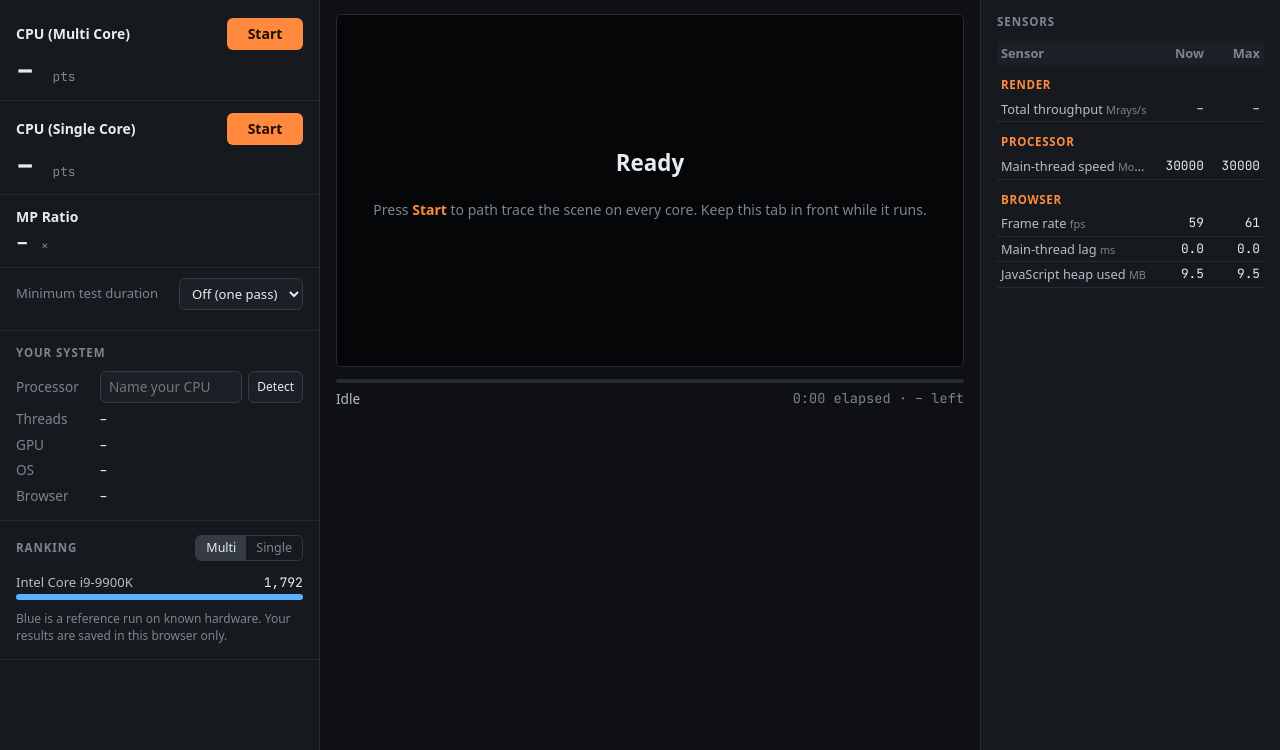
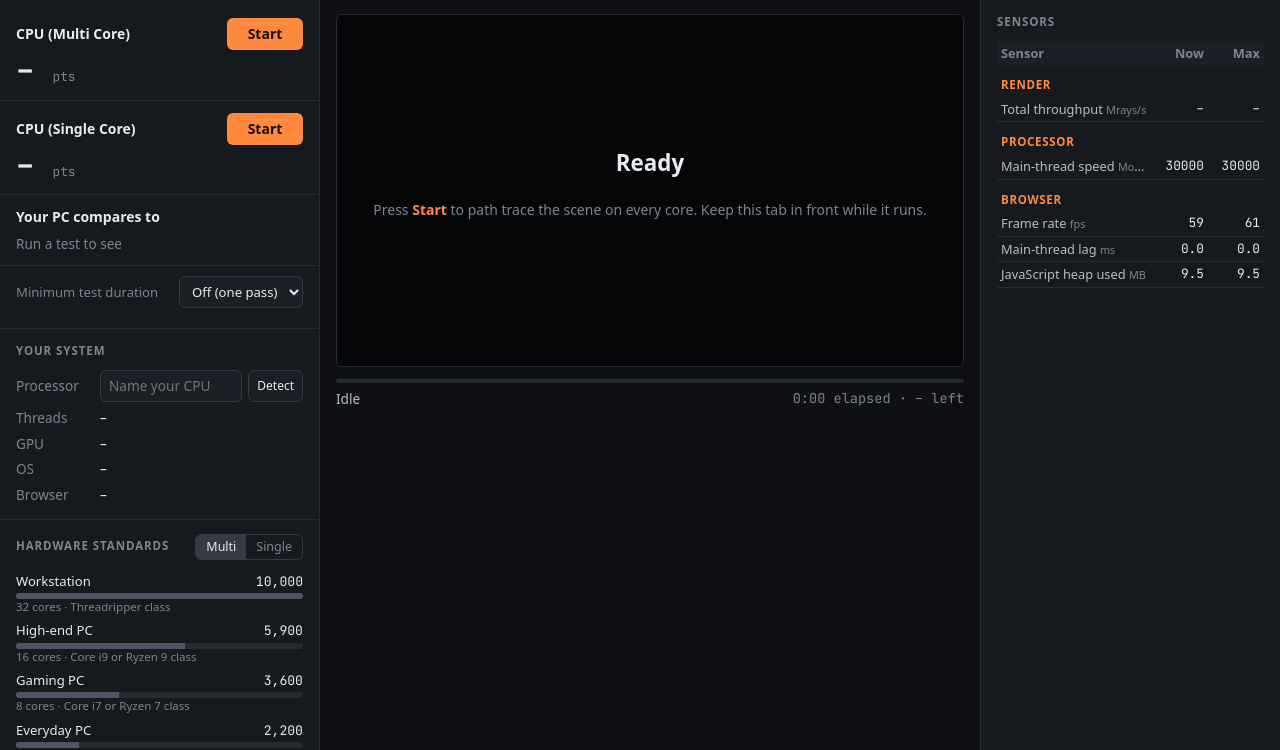
Before and after one commit to remikwisniewski/bench-lab, a website built with Vite: page index.html in a window 1280 px wide. Shown: the part 50-800 px from the top of the page. Built offline with nearby package versions, Linux system fonts and the light colour scheme.

Commit message:
feat: compare scores with hardware standards instead of the MP ratio
Show where a result sits among four classes of PC (Everyday, Gaming,
High-end and Workstation), with their typical scores labelled as
estimates scaled from a real i9-9900K run.

```diff
--- a/index.html
+++ b/index.html
@@ -47,9 +47,9 @@
               </div>
               <p class="test__score"><span data-score="single">–</span> <small>pts</small></p>
             </div>
-            <div class="test test--ratio">
-              <p class="test__name">MP Ratio</p>
-              <p class="test__score"><span data-ratio>–</span> <small>×</small></p>
+            <div class="test test--class">
+              <p class="test__name">Your PC compares to</p>
+              <p class="test__class" data-class>Run a test to see</p>
             </div>
             <label class="duration">
               <span>Minimum test duration</span>
@@ -99,7 +99,7 @@
 
           <div class="panel panel--ranking">
             <div class="panel__head">
-              <h2 class="panel__title">Ranking</h2>
+              <h2 class="panel__title">Hardware standards</h2>
               <div class="toggle" role="group" aria-label="Ranking test">
                 <button type="button" data-rank="multi" aria-pressed="true">Multi</button>
                 <button type="button" data-rank="single" aria-pressed="false">Single</button>
--- a/src/core/benchmark.js
+++ b/src/core/benchmark.js
@@ -31,12 +31,29 @@ export function points(rays, seconds) {
 }
 
 /**
- * How many times faster all cores are than one.
- * @param {number} multi
- * @param {number} single
+ * Where a score sits among the hardware standards, in plain words:
+ * "Like a Gaming PC", "Between a Gaming PC and a High-end PC",
+ * "Below an Everyday PC" or "Beyond a Workstation".
+ * @param {number} score
+ * @param {readonly { name: string, multi: number, single: number }[]} standards
+ * @param {TestKind} test
  */
-export const mpRatio = (multi, single) =>
-  multi > 0 && single > 0 ? Math.round((multi / single) * 100) / 100 : NaN;
+export function hardwareClass(score, standards, test) {
+  if (!(score > 0) || standards.length === 0) return null;
+  const tiers = [...standards]
+    .map((s) => ({ name: s.name, points: s[test] }))
+    .sort((a, b) => a.points - b.points);
+  const article = (/** @type {string} */ name) => (/^[AEIOU]/i.test(name) ? `an ${name}` : `a ${name}`);
+  // Within 8% of a standard counts as matching it.
+  const close = tiers.find((t) => Math.abs(score / t.points - 1) <= 0.08);
+  if (close) return { label: `Like ${article(close.name)}`, tier: close.name };
+  if (score < tiers[0].points) return { label: `Below ${article(tiers[0].name)}`, tier: null };
+  const top = tiers[tiers.length - 1];
+  if (score > top.points) return { label: `Beyond ${article(top.name)}`, tier: top.name };
+  const upper = /** @type {{ name: string, points: number }} */ (tiers.find((t) => t.points > score));
+  const lower = tiers[tiers.indexOf(upper) - 1];
+  return { label: `Between ${article(lower.name)} and ${article(upper.name)}`, tier: lower.name };
+}
 
 /**
  * Share of the image finished, from 0 to 1.
--- /dev/null
+++ b/src/data/standards.js
@@ -0,0 +1,47 @@
+// Hardware standards: what each class of PC typically scores in Bench Lab.
+//
+// These are estimates, not measurements. Each starts from a real Bench Lab run
+// on an Intel Core i9-9900K (1,792 multi-core, 235 single-core) and is scaled by
+// how much faster that class of processor is in published CPU benchmarks.
+// They're a guide to where a machine sits, not a promise.
+
+/**
+ * @typedef {object} Standard
+ * @property {string} id
+ * @property {string} name
+ * @property {string} hardware  the class of processor it stands for
+ * @property {number} multi
+ * @property {number} single
+ */
+
+/** @type {readonly Standard[]} */
+export const STANDARDS = Object.freeze([
+  {
+    id: "everyday",
+    name: "Everyday PC",
+    hardware: "6 cores · Core i5 or Ryzen 5 class",
+    multi: 2200,
+    single: 340,
+  },
+  {
+    id: "gaming",
+    name: "Gaming PC",
+    hardware: "8 cores · Core i7 or Ryzen 7 class",
+    multi: 3600,
+    single: 375,
+  },
+  {
+    id: "high-end",
+    name: "High-end PC",
+    hardware: "16 cores · Core i9 or Ryzen 9 class",
+    multi: 5900,
+    single: 425,
+  },
+  {
+    id: "workstation",
+    name: "Workstation",
+    hardware: "32 cores · Threadripper class",
+    multi: 10000,
+    single: 380,
+  },
+]);
--- a/src/main.js
+++ b/src/main.js
@@ -7,7 +7,7 @@ import {
   IMAGE,
   TESTS,
   formatDuration,
-  mpRatio,
+  hardwareClass,
   points,
   progress,
   remaining,
@@ -20,6 +20,7 @@ import { runHardwareTest } from "./bench/hardware.js";
 import { guessDeviceType } from "./core/hardware.js";
 import { createSensors } from "./ui/sensors.js";
 import { buildRanking, loadHistory, saveToHistory, yourLabel } from "./ui/ranking.js";
+import { STANDARDS } from "./data/standards.js";
 import {
   drawBracket,
   drawPasses,
@@ -127,7 +128,7 @@ function refreshRanking() {
   const note = $("[data-ranking-note]");
   renderRanking(list, buildRanking(test, you));
   note.textContent =
-    "Blue is a reference run on known hardware. Your results are saved in this browser only.";
+    "Standards are typical scores for each class of PC, estimated from published CPU benchmarks and scaled to Bench Lab with a real i9-9900K run (blue). Your results stay in this browser.";
 }
 for (const button of $$("[data-rank]")) {
   button.addEventListener("click", () => {
@@ -139,11 +140,19 @@ for (const button of $$("[data-rank]")) {
 
 // ---------- Scores ----------
 
+/** Shows where the scores sit among the hardware standards, multi-core first. */
+function showClass(/** @type {number} */ multi, /** @type {number} */ single) {
+  const el = $("[data-class]");
+  const verdict = hardwareClass(multi, STANDARDS, "multi") ?? hardwareClass(single, STANDARDS, "single");
+  el.textContent = verdict ? verdict.label : "Run a test to see";
+  el.classList.toggle("is-empty", !verdict);
+  el.title = verdict ? `Based on the ${multi > 0 ? "multi-core" : "single-core"} score` : "";
+}
+
 function showScores() {
   $("[data-score=multi]").textContent = formatPoints(best.multi);
   $("[data-score=single]").textContent = formatPoints(best.single);
-  const ratio = mpRatio(best.multi, best.single);
-  $("[data-ratio]").textContent = Number.isFinite(ratio) ? ratio.toFixed(2) : "–";
+  showClass(best.multi, best.single);
 }
 
 // ---------- Running a test ----------
@@ -384,8 +393,7 @@ const shared = decodeCard(location.hash);
 if (shared) {
   $("[data-score=multi]").textContent = formatPoints(shared.multi ?? 0);
   $("[data-score=single]").textContent = formatPoints(shared.single ?? 0);
-  const ratio = mpRatio(shared.multi ?? 0, shared.single ?? 0);
-  $("[data-ratio]").textContent = Number.isFinite(ratio) ? ratio.toFixed(2) : "–";
+  showClass(shared.multi ?? 0, shared.single ?? 0);
   statusEl.textContent = `Showing a shared result: ${yourLabel({ ...shared, threads: shared.threads })}${shared.browser ? ` · ${shared.browser}` : ""}`;
 } else {
   showScores();
--- a/src/styles/main.css
+++ b/src/styles/main.css
@@ -193,8 +193,17 @@ main {
   color: var(--muted);
 }
 
-.test--ratio .test__score {
-  font-size: 1.3rem;
+.test__class {
+  margin: 6px 0 0;
+  font-size: 1.05rem;
+  font-weight: 600;
+  color: var(--accent);
+}
+
+.test__class.is-empty {
+  font-size: 0.85rem;
+  font-weight: 400;
+  color: var(--muted);
 }
 
 .start {
@@ -368,6 +377,17 @@ select,
 
 .rank.is-reference .rank__bar span {
   background: var(--blue);
+}
+
+.rank.is-standard .rank__name {
+  color: var(--ink);
+}
+
+.rank__hardware {
+  grid-column: 1 / -1;
+  margin-top: -2px;
+  font-size: 0.72rem;
+  color: var(--muted);
 }
 
 .ranking__note {
--- a/src/ui/ranking.js
+++ b/src/ui/ranking.js
@@ -1,7 +1,8 @@
-// The ranking: reference runs and your own best results, side by side.
+// Hardware standards, a reference run and your own best results, side by side.
 // Everything stays on this device.
 
 import { REFERENCE } from "../data/reference.js";
+import { STANDARDS } from "../data/standards.js";
 import { deviceLabel } from "../core/device.js";
 
 const HISTORY_KEY = "bench-lab:history";
@@ -39,6 +40,12 @@ export function saveToHistory(entry) {
 export function buildRanking(test, you) {
   /** @type {RankEntry[]} */
   const entries = [
+    ...STANDARDS.map((s) => ({
+      label: s.name,
+      points: s[test],
+      detail: s.hardware,
+      kind: /** @type {const} */ ("standard"),
+    })),
     ...REFERENCE.filter((r) => r.test === test).map((r) => ({
       label: r.label,
       points: r.points,
--- a/src/ui/views.js
+++ b/src/ui/views.js
@@ -95,7 +95,7 @@ export function renderSensors(table, sensors, { compact = false, groups } = {})
 // ---------- Ranking ----------
 
 /**
- * @typedef {{ label: string, points: number, kind?: "you" | "reference" | "other", detail?: string }} RankEntry
+ * @typedef {{ label: string, points: number, kind?: "you" | "reference" | "standard" | "other", detail?: string }} RankEntry
  */
 
 /** @param {HTMLElement} list @param {RankEntry[]} entries */
@@ -103,10 +103,13 @@ export function renderRanking(list, entries) {
   const top = Math.max(1, ...entries.map((e) => e.points));
   list.innerHTML = entries
     .map(
-      (e) => `<li class="rank ${e.kind === "you" ? "is-you" : e.kind === "reference" ? "is-reference" : ""}">
+      (
+        e
+      ) => `<li class="rank ${e.kind === "you" ? "is-you" : e.kind === "reference" ? "is-reference" : e.kind === "standard" ? "is-standard" : ""}">
         <span class="rank__name" title="${escapeHtml(e.detail ?? e.label)}">${escapeHtml(e.label)}</span>
         <span class="rank__points">${formatPoints(e.points)}</span>
         <span class="rank__bar"><span style="width:${(e.points / top) * 100}%"></span></span>
+        ${e.kind === "standard" && e.detail ? `<span class="rank__hardware">${escapeHtml(e.detail)}</span>` : ""}
       </li>`
     )
     .join("");
```
Also changed, not shown: tests/benchmark.test.js (+35 -5 lines), README.md.
